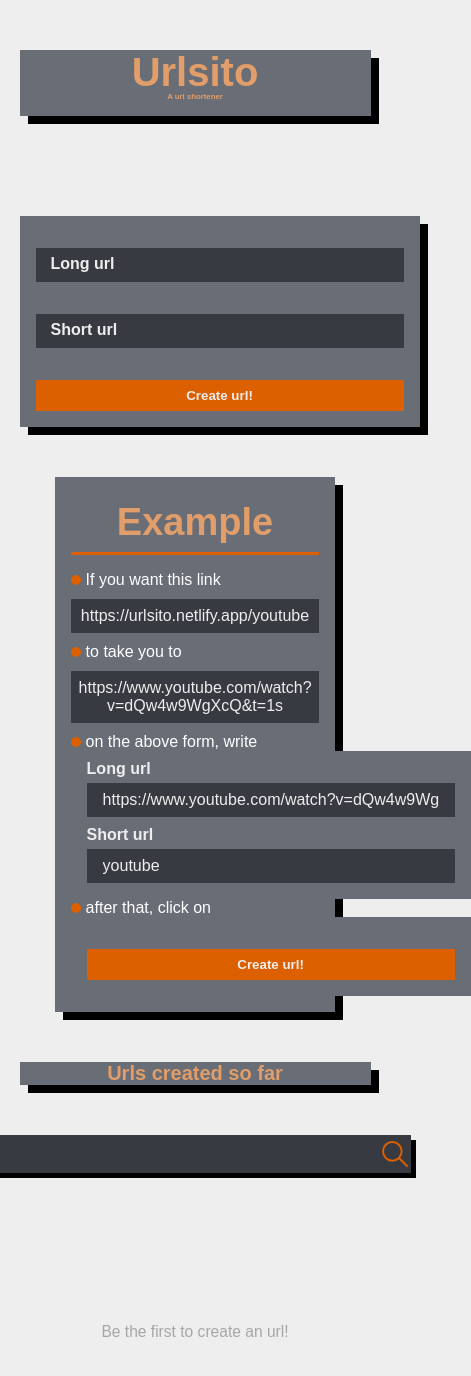
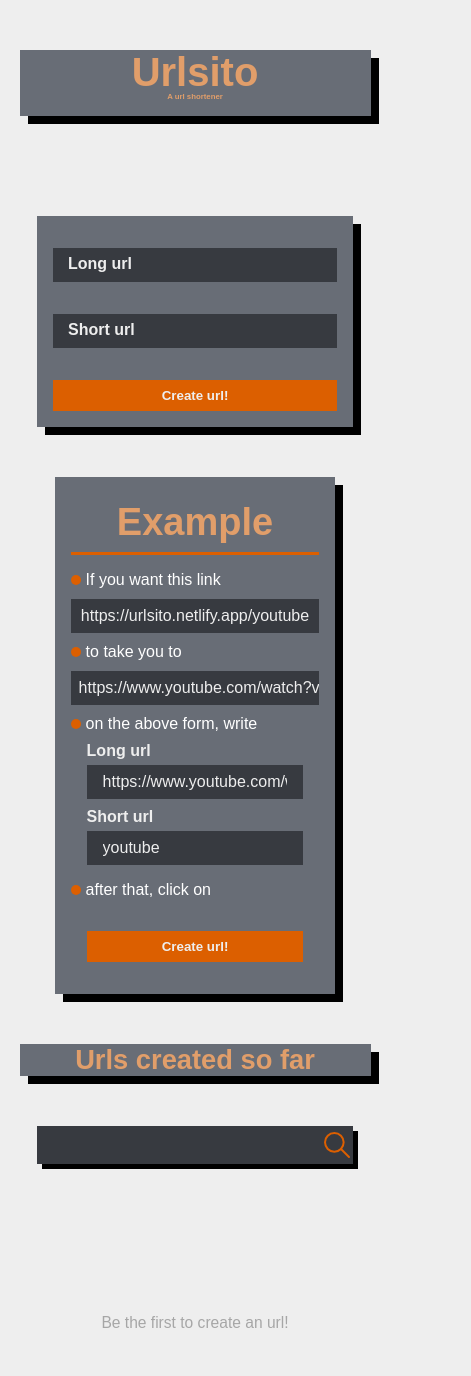
Before and after one commit to Eckry/ShortURL, a React (Vite) app: page / in a window 390 px wide. Shown: the top 1376 px of the page, 471 px wide, since content can reach past the window. Built offline with nearby package versions, Linux system fonts and the light colour scheme; no server answers; a web font is replaced by a local one.

Commit message:
add responsive styles to all components

```diff
--- a/src/App.css
+++ b/src/App.css
@@ -19,7 +19,7 @@
 }
 
 .urls-title {
-  font-size: clamp(20px, 5vw, 48px);
+  font-size: clamp(20px, 7vw, 48px);
   width: 100%;
   text-align: center;
   background-color: var(--secondary);
--- a/src/components/styles/AllUrls.css
+++ b/src/components/styles/AllUrls.css
@@ -1,17 +1,16 @@
 .urls-section {
   display: grid;
-  grid-template-columns: repeat(4, 1fr);
+  grid-template-columns: repeat(auto-fill, minmax(250px, 1fr));
   gap: 48px;
   margin-bottom: 32px;
+  width: 100%;
 }
 
 .relative {
   position: relative;
-  width: 250px;
 }
 
 .url-container {
-  width: 250px;
   background-color: var(--tertiary);
   padding: 0.5rem 1rem;
   text-align: center;
--- a/src/components/styles/Example.css
+++ b/src/components/styles/Example.css
@@ -21,7 +21,8 @@
   justify-content: center;
   gap: 32px;
   background-color: var(--secondary);
-  width: 400px;
+  width: 100%;
+  max-width: 400px;
   padding: 32px 16px 16px 16px;
   position: relative;
 }
@@ -56,6 +57,8 @@
   background-color: var(--tertiary);
   color: var(--primary);
   padding: 0.5rem;
+  text-wrap: nowrap;
+  overflow-x: auto;
 }
 
 .example-step {
--- a/src/components/styles/Searcher.css
+++ b/src/components/styles/Searcher.css
@@ -2,12 +2,14 @@
   position: relative;
   box-shadow: 5px 5px 0 0 black;
   display: flex;
+  width: 400px;
+  max-width: 90%;
 }
 
 .searcher {
   padding: 0.5rem 0 0.5rem 0.5rem;
   font-size: 16px;
-  width: 400px;
+  width: 100%;
   border: 2px solid var(--tertiary);
   background-color: var(--tertiary);
   color: var(--primary);
--- a/src/components/styles/UrlForm.css
+++ b/src/components/styles/UrlForm.css
@@ -5,7 +5,8 @@
   justify-content: center;
   gap: 32px;
   background-color: var(--secondary);
-  width: 400px;
+  width: 90%;
+  max-width: 400px;
   padding: 32px 16px 16px 16px;
   position: relative;
   box-shadow: 8px 8px 0 0 black;
```
